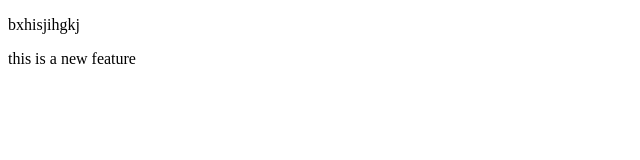
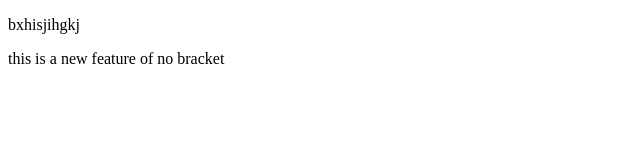
Before and after one commit to shinjiniguha27/localrepo, a plain HTML site: page index.html in a window 1280 px wide. Shown: the full height of the page, 0-640 px from the left. Drawn offline with Linux system fonts and the light colour scheme.

Commit message:
added bracket

```diff
--- a/index.html
+++ b/index.html
@@ -7,6 +7,6 @@
 </head>
 <body>
     <p>bxhisjihgkj</p>
-    <p>this is a new feature</p>
+    <p>this is a new feature of no bracket</p>
 </body>
 </html>
```
